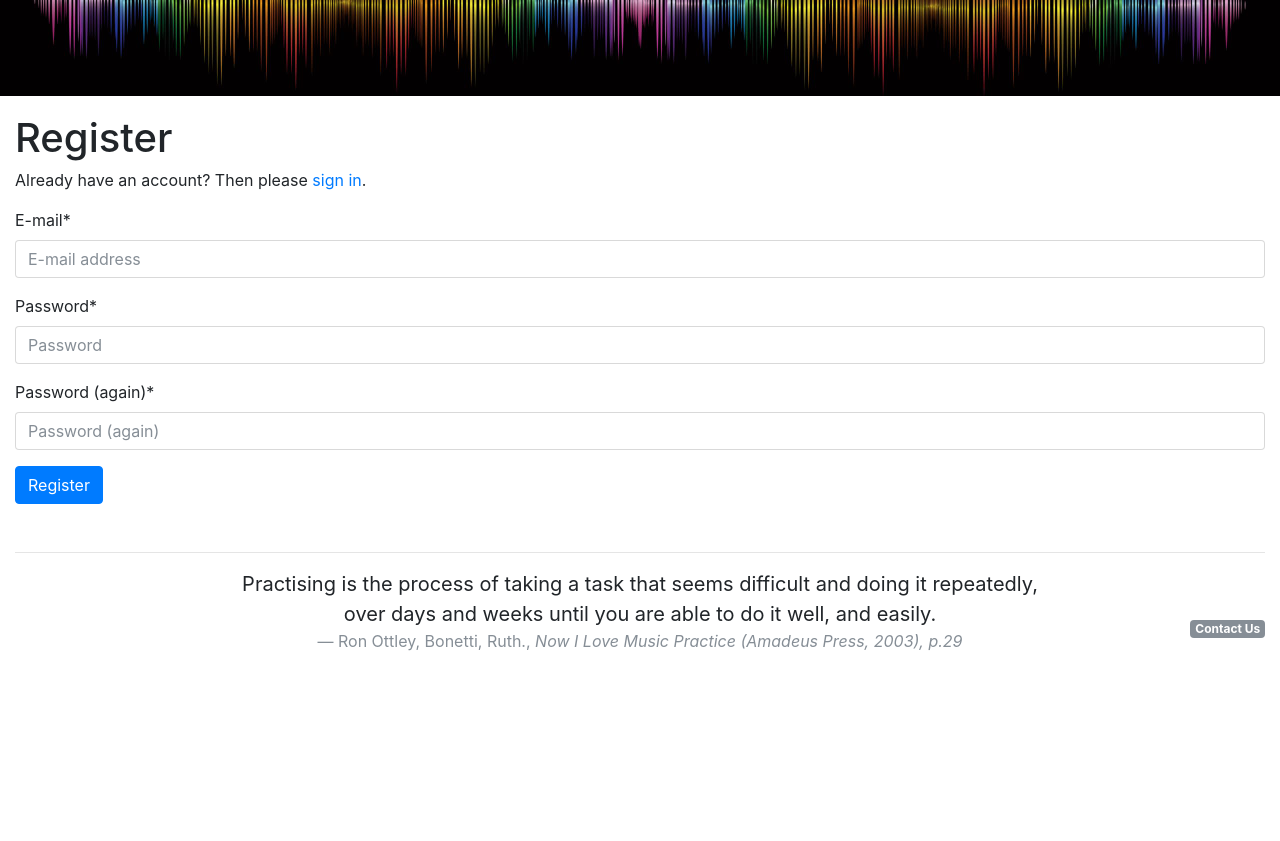
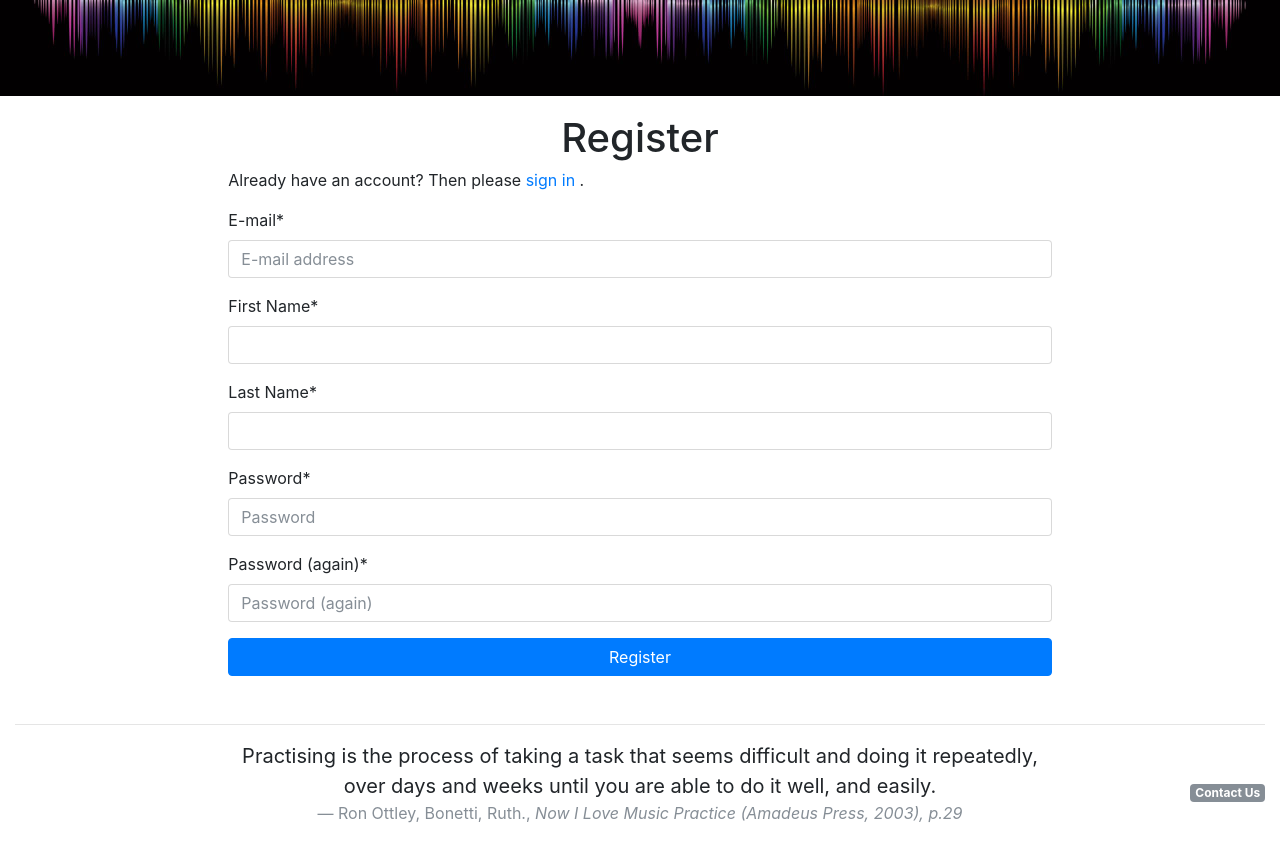
Before and after one commit to djb1815/Essex-MuSoc, a Django app: page /accounts/signup/ in a window 1280 px wide. Shown: the part 56-897 px from the top of the page. Before the commit the page ends 707 px from the top, so only its background shows below. Run offline with Django 3.2, Linux system fonts and the light colour scheme; some libraries are stand-ins or nearby versions.

Commit message:
UserProfile and User
Created UserProfile model for tracking user specific settings and
defaults for reservations. Created forms.py with extension of signup
form adding name fields, and new UserProfile form for editing in
profile management part of app. Created URL for profile management and
made appropriate additions to the other parts of the app. Also cleaned
up appearance in other parts of “accounts/“.

```diff
--- a/musoc_web/musoc_web/settings.py
+++ b/musoc_web/musoc_web/settings.py
@@ -170,3 +170,4 @@ ACCOUNT_LOGIN_ON_EMAIL_CONFIRMATION = True
 ACCOUNT_PRESERVE_USERNAME_CASING = False
 ACCOUNT_SESSION_REMEMBER = True
 ACCOUNT_USERNAME_REQUIRED = False
+ACCOUNT_SIGNUP_FORM_CLASS = 'schedule.forms.SignupForm'
--- a/musoc_web/musoc_web/urls.py
+++ b/musoc_web/musoc_web/urls.py
@@ -16,10 +16,12 @@ Including another URLconf
 from django.conf.urls import include, url
 from django.http import HttpResponseRedirect
 from django.contrib import admin
+from schedule import views
 
 urlpatterns = [
     url(r'^schedule/', include('schedule.urls')),
     url(r'^admin/', admin.site.urls),
     url(r'^accounts/', include('allauth.urls')),
+    url(r'^accounts/profile/', views.profile, name='profile'),
     url(r'^$', lambda r: HttpResponseRedirect('schedule/')),
 ]
--- /dev/null
+++ b/musoc_web/schedule/forms.py
@@ -0,0 +1,29 @@
+from django import forms
+from colorful.forms import RGBColorField
+
+
+class SignupForm(forms.Form):
+    first_name = forms.CharField(max_length=30, label="First Name")
+    last_name = forms.CharField(max_length=30, label="Last Name")
+
+    def signup(self, request, user):
+        user.first_name = self.cleaned_data['first_name']
+        user.last_name = self.cleaned_data['last_name']
+        user.save()
+
+
+class ProfileForm(forms.Form):
+    first_name = forms.CharField(max_length=30, label="First Name")
+    last_name = forms.CharField(max_length=30, label="Last Name")
+    band_name = forms.CharField(max_length=120, label="Band/Booking Name", required=False)
+    fav_color = RGBColorField(label="Booking Color", required=False,
+                              help_text="Choose a default color for reserved timeslots.")
+
+    def save_profile(self, request, user):
+        if self.has_changed():
+            user.first_name = self.cleaned_data['first_name']
+            user.last_name = self.cleaned_data['last_name']
+            user.profile.band_name = self.cleaned_data['band_name']
+            user.profile.fav_color = self.cleaned_data['fav_color']
+            user.save()
+            user.profile.save()
--- a/musoc_web/schedule/templates/schedule/components/quote_block.html
+++ b/musoc_web/schedule/templates/schedule/components/quote_block.html
@@ -10,7 +10,6 @@
         </blockquote>
     </div>
     <div class="col-md-2 align-self-center text-right">
-        <p></p>
         <a href="#" class="badge badge-secondary">Contact Us</a>
     </div>
 </div>
--- a/musoc_web/schedule/templates/schedule/components/topnav.html
+++ b/musoc_web/schedule/templates/schedule/components/topnav.html
@@ -24,7 +24,7 @@
             </li>
         </ul>
         {% if user.is_authenticated %}
-            <a role="button" class="btn btn-outline-secondary my-2 my-sm-0 mr-sm-2" href="{% url 'account_email' %}">Manage Account</a>
+            <a role="button" class="btn btn-outline-secondary my-2 my-sm-0 mr-sm-2" href="{% url 'profile' %}">Manage Account</a>
             <a role="button" class="btn btn-outline-danger my-2 my-sm-0" href="{% url 'account_logout' %}">Sign Out</a>
         {% else %}
             <a role="button" class="btn btn-outline-secondary my-2 my-sm-0 mr-sm-2" href="{% url 'account_signup' %}">Register</a>
--- a/musoc_web/templates/account/base.html
+++ b/musoc_web/templates/account/base.html
@@ -25,6 +25,10 @@
                 <h1>{% trans 'Manage Account' %}</h1>
 
                 <ul class="nav nav-tabs my-4">
+                    <li class="nav-item">
+                        <a class="nav-link {% block account_nav_profile %}{% endblock %}"
+                           href="{% url 'profile' %}">{% trans 'Settings' %}</a>
+                    </li>
                     <li class="nav-item">
                         <a class="nav-link {% block account_nav_email %}{% endblock %}"
                            href="{% url 'account_email' %}">{% trans 'E-mail Addresses' %}</a>
--- a/musoc_web/templates/account/login.html
+++ b/musoc_web/templates/account/login.html
@@ -34,14 +34,14 @@
 
             {% endif %}
 
-            <form class="login text-center" method="POST" action="{% url 'account_login' %}">
+            <form class="login" method="POST" action="{% url 'account_login' %}">
                 {% csrf_token %}
                 {{ form|crispy }}
                 {% if redirect_field_value %}
                     <input type="hidden" name="{{ redirect_field_name }}" value="{{ redirect_field_value }}"/>
                 {% endif %}
-                <div class="form-actions">
-                    <button class="btn btn-primary" type="submit">{% trans "Sign In" %}</button>
+                <div class="form-actions text-center">
+                    <button class="btn btn-primary btn-block" type="submit">{% trans "Sign In" %}</button>
                     <a class="btn" href="{% url 'account_reset_password' %}">{% trans "Forgot Password?" %}</a>
 
                 </div>
--- a/musoc_web/templates/account/signup.html
+++ b/musoc_web/templates/account/signup.html
@@ -6,9 +6,12 @@
 {% block head_title %}{% trans "Register" %}{% endblock %}
 
 {% block content %}
-    <h1>{% trans "Register" %}</h1>
+    <div class="row justify-content-center">
+        <div class="col-md-8">
+            <h1 class="text-center">{% trans "Register" %}</h1>
 
-    <p>{% blocktrans %}Already have an account? Then please <a href="{{ login_url }}">sign in</a>.{% endblocktrans %}
+            <p>{% blocktrans %}Already have an account? Then please <a href="{{ login_url }}">sign in</a>
+                .{% endblocktrans %}
             </p>
 
             <form id="signup_form" method="post" action="{% url 'account_signup' %}">
@@ -18,8 +21,10 @@
                     <input type="hidden" name="{{ redirect_field_name }}" value="{{ redirect_field_value }}"/>
                 {% endif %}
                 <div class="form-actions">
-            <button class="btn btn-primary" type="submit">{% trans "Register" %}</button>
+                    <button class="btn btn-primary btn-block" type="submit">{% trans "Register" %}</button>
                 </div>
             </form>
+        </div>
+    </div>
 
 {% endblock %}
```
Also changed, not shown: musoc_web/schedule/models.py (+21 -1 lines), musoc_web/schedule/views.py (+8 -0 lines), musoc_web/templates/account/email.html (+16 -11 lines), musoc_web/templates/account/password_change.html (+11 -6 lines), musoc_web/templates/account/profile.html (+18 -3 lines), musoc_web/schedule/migrations/0003_userprofile.py (added), musoc_web/schedule/migrations/0004_auto_20170904_2305.py (added). Lines whose indentation alone changed are shown as unchanged.
